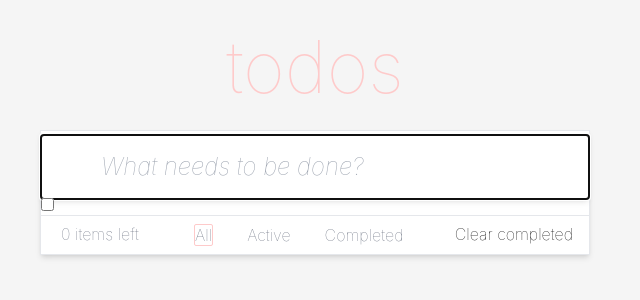
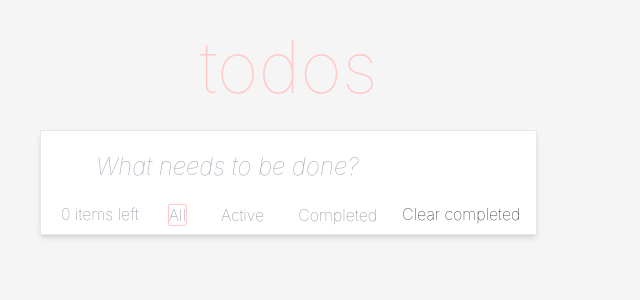
Before and after one commit to spolice0324/Todo-project, a React (Create React App) app in the folder todo/: page / in a window 1280 px wide. Shown: the top 300 px of the page, without its empty margins (0-640 px from the left). Built offline with nearby package versions, Linux system fonts and the light colour scheme.

Commit message:
feat: 일정 삭제, 수정 기능, all completed 구현

```diff
--- a/todo/src/components/ToDo/ToDoItem.js
+++ b/todo/src/components/ToDo/ToDoItem.js
@@ -1,18 +1,24 @@
-export default function ToDoItem({ todo }) {
+export default function ToDoItem({ todo, onDestroy }) {
   const { id, text, completed } = todo;
+
   return (
     <>
-      <li className="todo-item">
+      <li className="todo-item relative p-[15px] block border border-gray-100 font-thin text-2xl">
         <div className="view">
           <input
             type="checkbox"
-            className="toggle"
+            className="toggle mr-5"
             defaultChecked={completed}
           ></input>
           <label>{text}</label>
-          <button className="destroy"> x</button>
+          <button
+            className="destroy  float-right pr-2 text-red-600 hover:block hidden hover:text-red-800  hover: transition-all duration-300 ease-in-out"
+            onClick={() => onDestroy(id)}
+          >
+            x
+          </button>
         </div>
-        <input className="edit" type="text" placeholder="수정창 " />
+        <input className="edit hidden" type="text" placeholder="수정창 " />
       </li>
     </>
   );
--- a/todo/src/components/ToDo/ToDoList.js
+++ b/todo/src/components/ToDo/ToDoList.js
@@ -1,10 +1,15 @@
 import ToDoItem from "./ToDoItem";
 
-export default function ToDoList({ todos }) {
+export default function ToDoList({ todos, onDestroy }) {
   return (
     <ul className="todo-list">
       {todos.map((todo) => (
-        <ToDoItem key={todo.id} todo={todo} />
+        <ToDoItem
+          key={todo.id}
+          todo={todo}
+          todos={todos}
+          onDestroy={onDestroy}
+        />
       ))}
     </ul>
   );
--- a/todo/src/components/ToDoApp.js
+++ b/todo/src/components/ToDoApp.js
@@ -4,7 +4,6 @@ import ToDoFooter from "./ToDoFooter";
 import ToDoHeader from "./ToDoHeader";
 
 function ToDoApp() {
-
   const [todos, setTodos] = useState([]);
   const newTodo = useRef(0);
 
@@ -18,11 +17,21 @@ function ToDoApp() {
     newTodo.current++;
   };
 
+  const onDestroy = (id) => {
+    setTodos(todos.filter((todo) => todo.id !== id));
+  };
+
+  const onClearCompleted = () => {
+    setTodos(todos.filter((todo) => !todo.completed));
+  };
+
+
+
   return (
-    <section className="todo-app relative my-[130px] mx-[40px] bg-white text-base leading-5 min-w-[230px] max-w-[550px] shadow-md border-solid border  ">
+    <section className="todo-app absolute m-auto my-[130px] mx-[40px] bg-white text-base leading-5 min-w-[230px] max-w-[550px] shadow-md border-solid border  ">
       <ToDoHeader todos={todos} onInsert={onInsert} />
-      <ToDoMain todos={todos} />
-      <ToDoFooter />
+      <ToDoMain todos={todos} onDestroy={onDestroy} />
+      <ToDoFooter todos={todos} onClearCompleted={onClearCompleted}/>
     </section>
   );
 }
--- a/todo/src/components/ToDoHeader.js
+++ b/todo/src/components/ToDoHeader.js
@@ -1,6 +1,6 @@
-import React, { useState } from "react";
+import React, { useState, useMemo } from "react";
 
-export default function ToDoHeader({ todos, setTodos, onInsert }) {
+export default function ToDoHeader({ onInsert }) {
   const [value, setValue] = useState("");
 
   const onChange = (e) => {
@@ -22,7 +22,7 @@ export default function ToDoHeader({ todos, setTodos, onInsert }) {
         <input
           onChange={onChange}
           value={value}
-          className="new-todo w-full relative pl-[60px] py-[16px] border-solid shadow-md inset-y-1 bg-opacity-5 italic text-2xl font-thin text-gray-500"
+          className="new-todo w-full relative pl-[55px] py-[16px] border-none  inset-y-1 bg-opacity-5 italic text-2xl font-thin text-gray-500 outline-none"
           placeholder="What needs to be done?"
           autoFocus
         />
--- a/todo/src/components/ToDoMain.js
+++ b/todo/src/components/ToDoMain.js
@@ -1,12 +1,10 @@
 import ToDoList from "./ToDo/ToDoList";
 
-export default function ToDoMain({ todos }) {
+export default function ToDoMain({ todos, onDestroy }) {
   return (
     <>
-      <section className="main relative z-2 border-solid ">
-        <input id="toggle-all" type="checkbox" className="toggle-all" />
-        <label htmlFor="toggle-all" />
-        <ToDoList todos={todos} />
+      <section className="main relative z-2 ">
+        <ToDoList todos={todos} onDestroy={onDestroy} />
       </section>
     </>
   );
```
